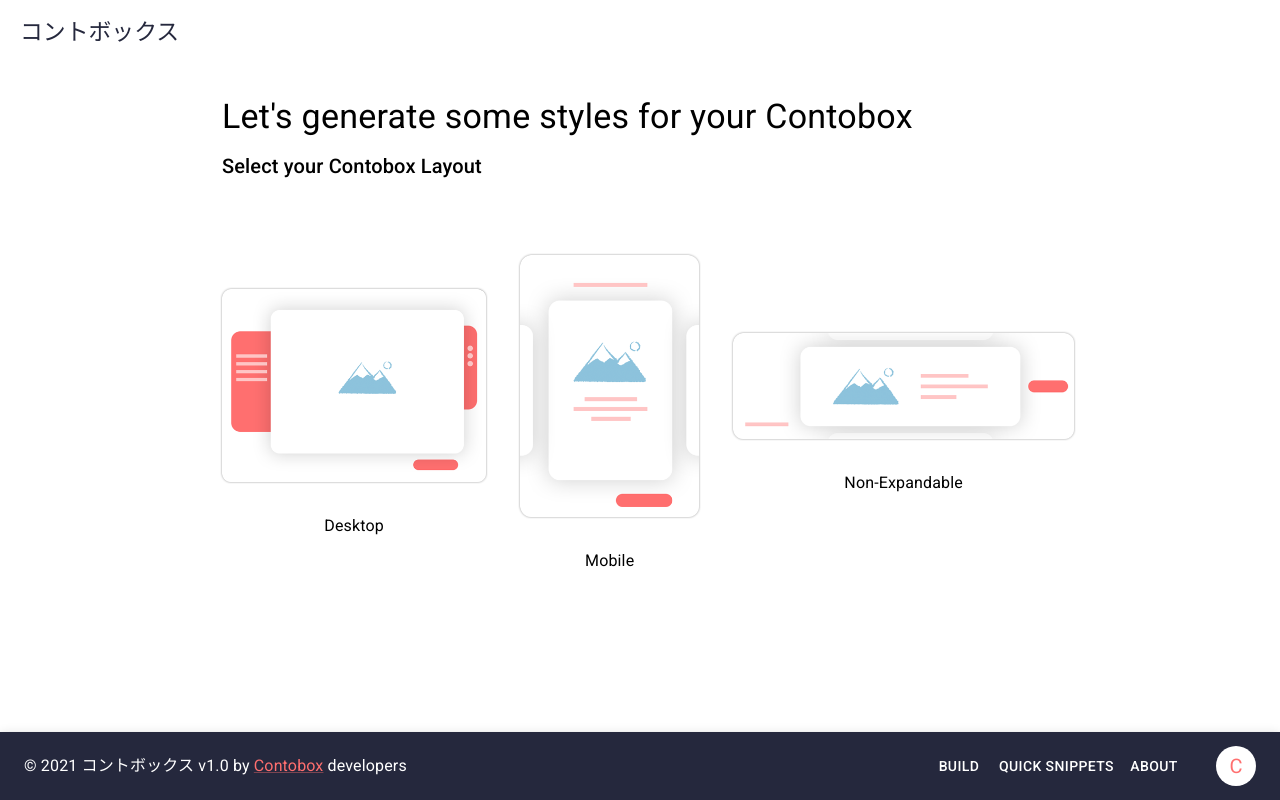
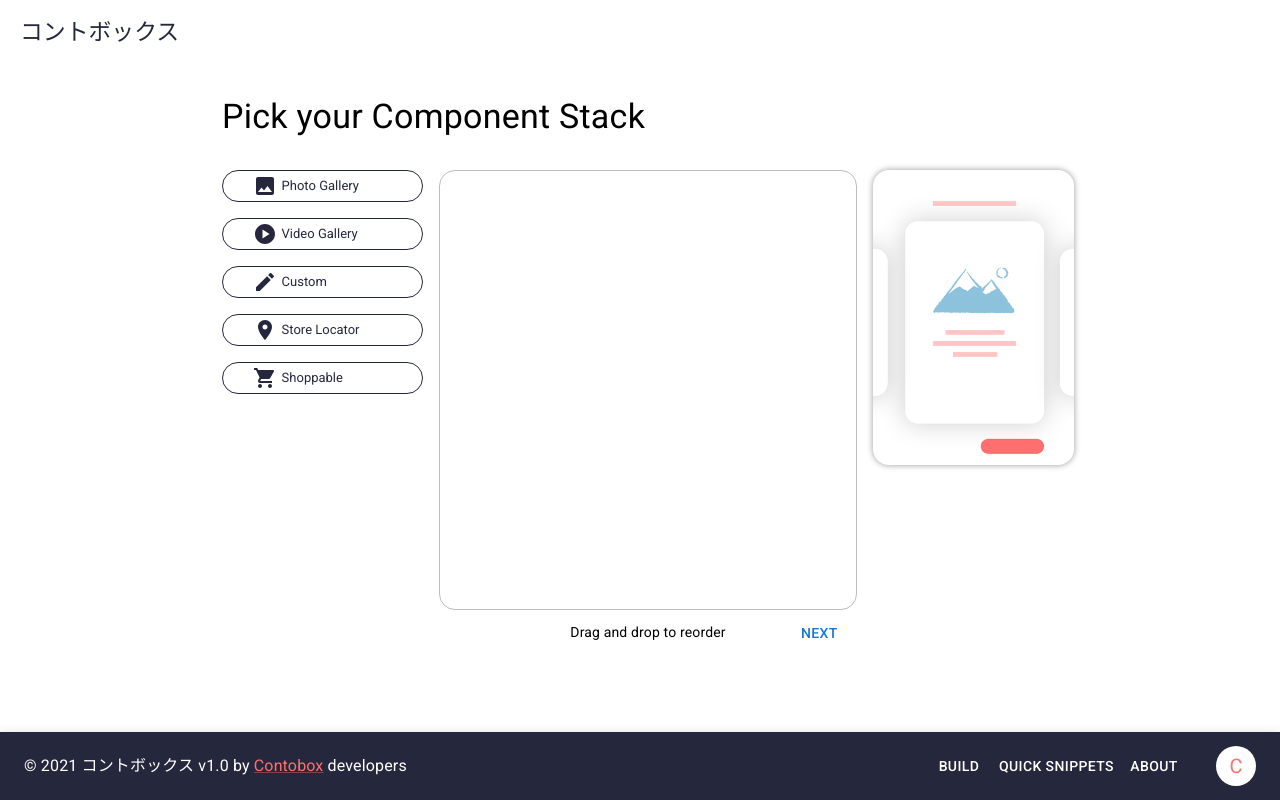
Before and after one commit to sulaymonz/contobox-styler, a React (Create React App) app: page / in a window 1280 px wide. Built offline with nearby package versions, Linux system fonts and the light colour scheme.

Commit message:
Added delete component functionality and the Next button

```diff
--- a/src/components/build/Build.module.scss
+++ b/src/components/build/Build.module.scss
@@ -90,12 +90,19 @@
   box-sizing: border-box;
   text-align: center;
 }
-.componentPaper {
+.frame .componentPaper {
   padding: 10px;
+  background-color: #fff;
 }
-.frame .footnote {
+.componentPaper span {
+  flex-grow: 1;
+}
+.footer {
+  margin-top: 5px;
+}
+.footer .footnote {
   text-align: center;
-  margin-top: 1em;
+  line-height: 35px;
 }
 .componentPreview {
   border-radius: 16px;
--- a/src/components/build/ComponentsStep.js
+++ b/src/components/build/ComponentsStep.js
@@ -3,7 +3,8 @@ import Container from "@mui/material/Container";
 import Typography from "@mui/material/Typography";
 import Grid from "@mui/material/Grid";
 import Stack from "@mui/material/Stack";
-import Paper from "@mui/material/Paper";
+import Chip from "@mui/material/Chip";
+import Button from "@mui/material/Button";
 import Photo from "@mui/icons-material/Photo";
 import PlayCircle from "@mui/icons-material/PlayCircle";
 import Room from "@mui/icons-material/Room";
@@ -43,7 +44,17 @@ const ComponentsStep = () => {
       result.destination.index
     );
 
-    dispatch(buildActions.updateComponentStack(newComponents));
+    dispatch(buildActions.reorderComponentStack(newComponents));
+  };
+
+  const onDelete = (id) => {
+    dispatch(
+      buildActions.reorderComponentStack(components.filter((c) => c.id !== id))
+    );
+  };
+
+  const onClickNext = () => {
+    dispatch(buildActions.nextBuildStep());
   };
 
   return (
@@ -96,15 +107,16 @@ const ComponentsStep = () => {
                       key={item.id}
                     >
                       {(provided, snapshot) => (
-                        <Paper
+                        <Chip
                           ref={provided.innerRef}
                           {...provided.draggableProps}
                           {...provided.dragHandleProps}
                           key={index}
                           className={styles.componentPaper}
-                        >
-                          {item.content}
-                        </Paper>
+                          label={item.content}
+                          variant="outlined"
+                          onDelete={() => onDelete(item.content)}
+                        />
                       )}
                     </Draggable>
                   ))}
@@ -113,11 +125,29 @@ const ComponentsStep = () => {
               )}
             </Droppable>
           </DragDropContext>
-          <Typography variant="body2" className={styles.footnote}>
-            Drag and drop to reorder
-          </Typography>
+          <Grid container className={styles.footer}>
+            <Grid item xs={2}></Grid>
+            <Grid item xs={8}>
+              <Typography variant="body2" className={styles.footnote}>
+                Drag and drop to reorder
+              </Typography>
+            </Grid>
+            <Grid item xs={2}>
+              <Button variant="text" onClick={onClickNext}>
+                Next
+              </Button>
+            </Grid>
+          </Grid>
         </Grid>
-        <Grid item xs={3}>
+        <Grid
+          item
+          xs={3}
+          sx={{
+            display: "flex",
+            flexDirection: "column",
+            justifyContent: "space-between",
+          }}
+        >
           <img
             className={styles.componentPreview}
             src={mobileImg}
--- a/src/redux/actions/actionTypes.js
+++ b/src/redux/actions/actionTypes.js
@@ -1,4 +1,4 @@
 export const NEXT_BUILD_STEP = "NEXT_BUILD_STEP";
 export const UPDATE_LAYOUT_STEP_VIEW = "UPDATE_LAYOUT_STEP_VIEW";
-export const UPDATE_COMPONENT_STACK = "UPDATE_COMPONENT_STACK";
+export const REORDER_COMPONENT_STACK = "REORDER_COMPONENT_STACK";
 export const ADD_COMPONENT_TO_STACK = "ADD_COMPONENT_TO_STACK";
--- a/src/redux/actions/buildActions.js
+++ b/src/redux/actions/buildActions.js
@@ -8,8 +8,8 @@ export function updateLayoutStepView(view) {
   return { type: types.UPDATE_LAYOUT_STEP_VIEW, view };
 }
 
-export function updateComponentStack(components) {
-  return { type: types.UPDATE_COMPONENT_STACK, components };
+export function reorderComponentStack(components) {
+  return { type: types.REORDER_COMPONENT_STACK, components };
 }
 
 export function addComponentToStack(component) {
--- a/src/redux/reducers/buildReducer.js
+++ b/src/redux/reducers/buildReducer.js
@@ -7,7 +7,7 @@ export default function buildReducer(state = initialState.build, action) {
       return { ...state, step: state.step + 1 };
     case types.UPDATE_LAYOUT_STEP_VIEW:
       return { ...state, layoutStepView: action.view };
-    case types.UPDATE_COMPONENT_STACK:
+    case types.REORDER_COMPONENT_STACK:
       return { ...state, components: action.components };
     case types.ADD_COMPONENT_TO_STACK:
       return { ...state, components: [...state.components, action.component] };
--- a/src/redux/reducers/initialState.js
+++ b/src/redux/reducers/initialState.js
@@ -4,7 +4,7 @@ const initialState = {
     layoutType: "",
     menuType: "",
     components: [],
-    step: 1,
+    step: 2,
     layoutStepView: "LayoutSelector",
   },
 };
```
